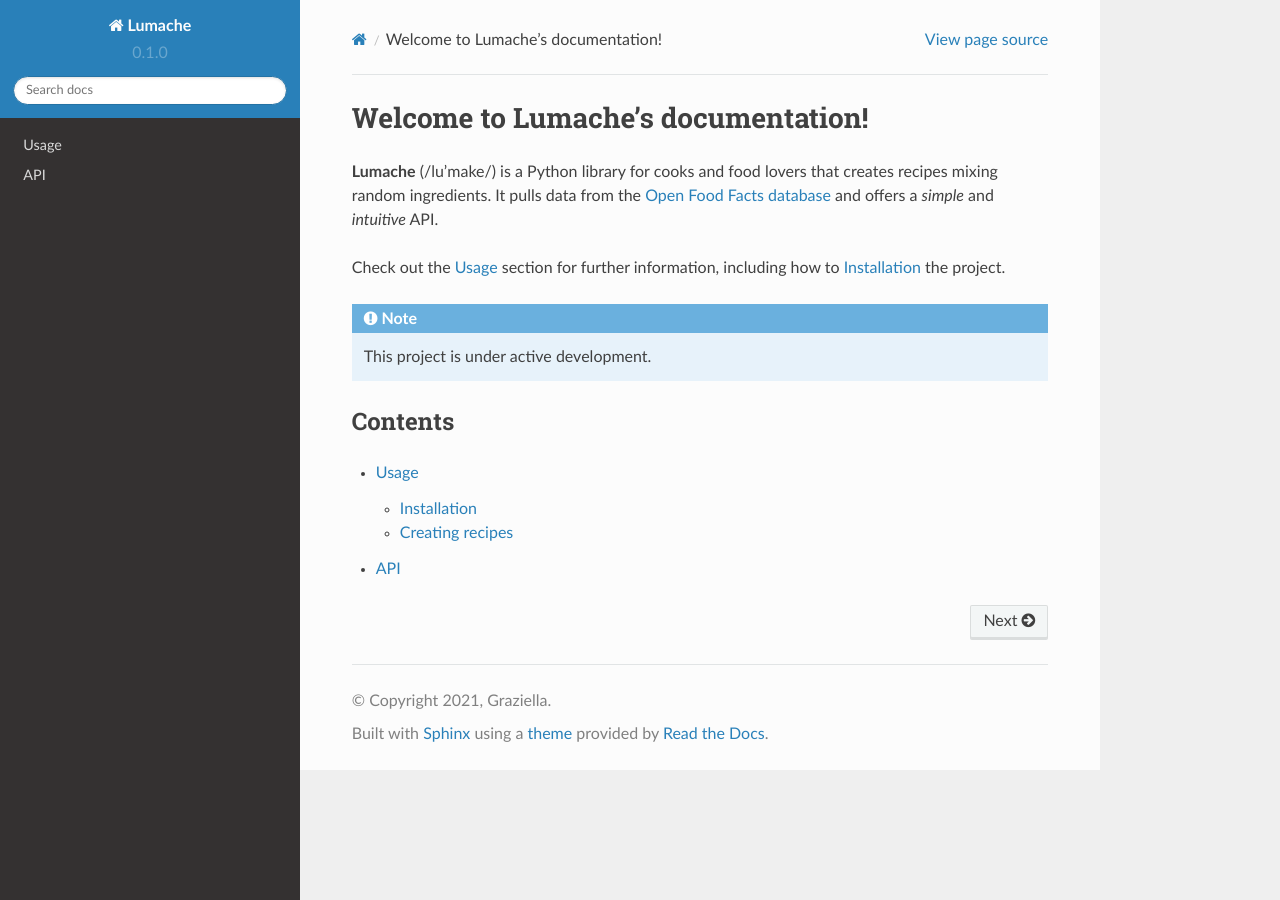
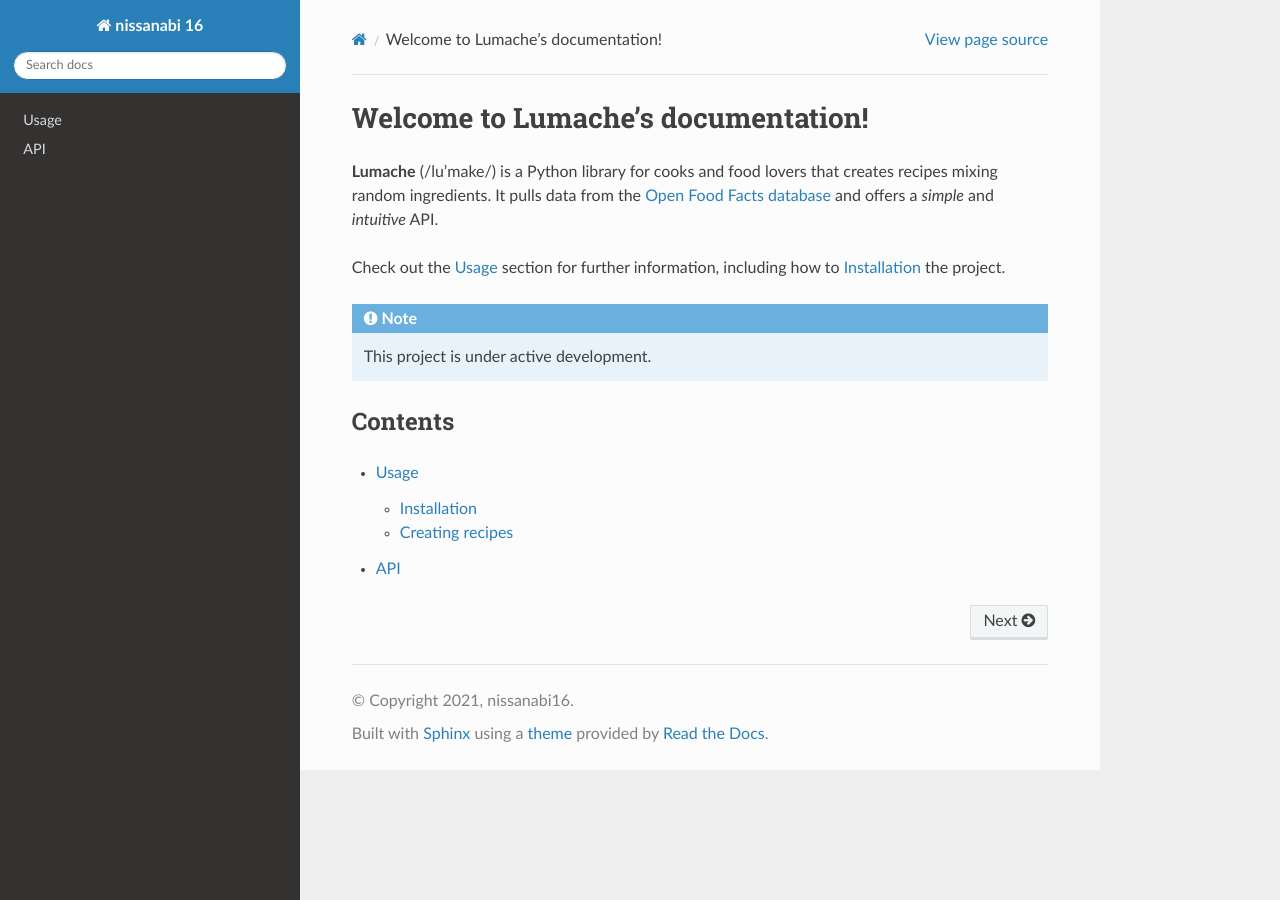
Before and after one commit to filmifa/nissanabi16, a Sphinx documentation site: the page built from docs/source/index.rst, in a window 1280 px wide. Built offline with Sphinx 7.4.7 and the Read the Docs theme 2.0.0, drawn with Linux system fonts in a browser that asks for light colours.

Commit message:
Update conf.py

```diff
--- a/docs/source/conf.py
+++ b/docs/source/conf.py
@@ -2,12 +2,11 @@
 
 # -- Project information
 
-project = 'Lumache'
-copyright = '2021, Graziella'
-author = 'Graziella'
+project = 'nissanabi 16'
+copyright = '2021, nissanabi16'
+author = 'nissanabi16'
 
-release = '0.1'
-version = '0.1.0'
+
 
 # -- General configuration
 
```
